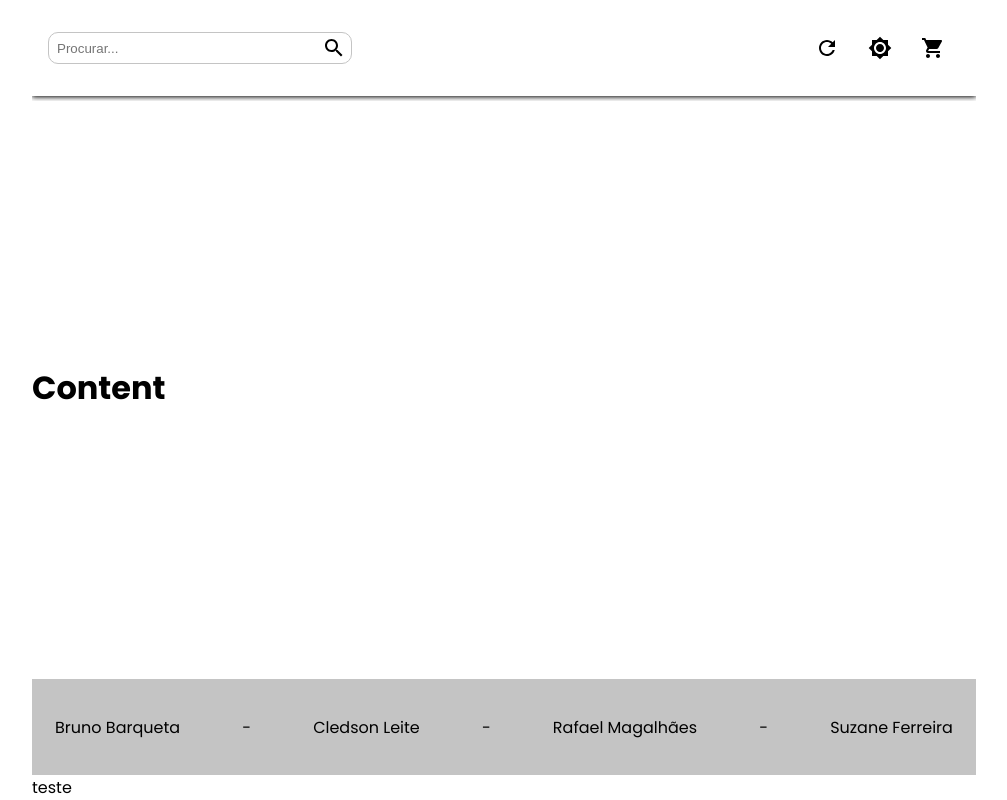
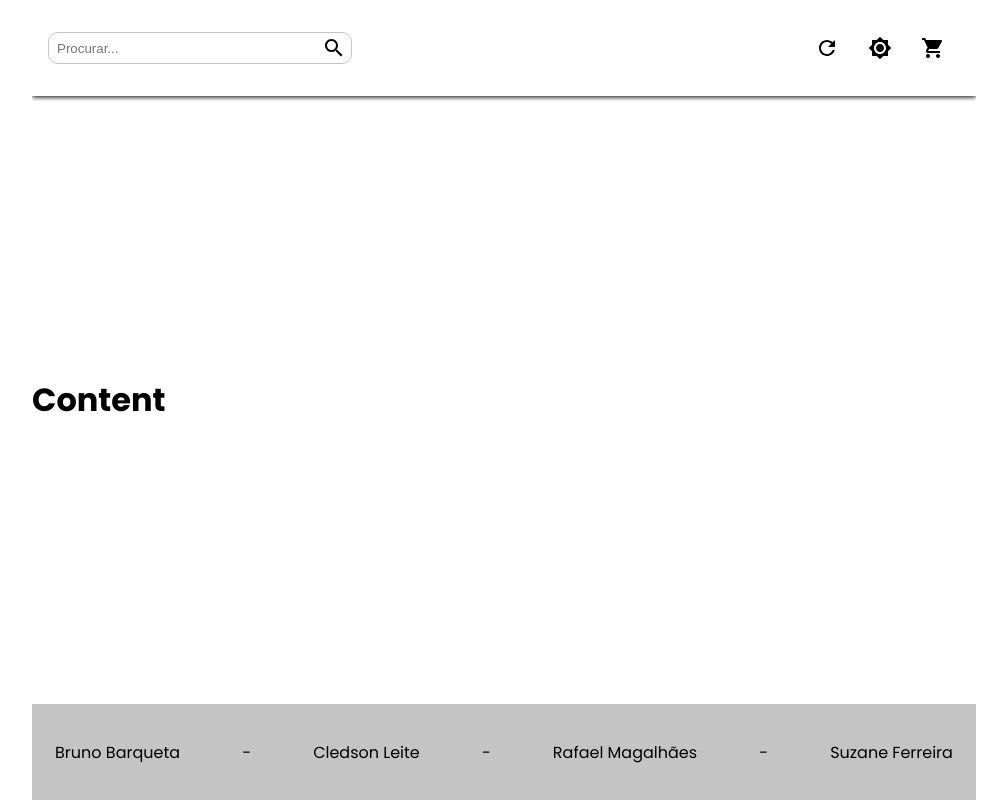
Before and after one commit to brunobarqueta/sala-8-bootcamp-cielo, a React (Vite) app: page / in a window 1280 px wide. Shown: the whole page, without its empty margins (136-1143 px from the left). Built offline with nearby package versions, Linux system fonts and the light colour scheme.

Commit message:
Fix: "teste" removed from Footer.

```diff
--- a/src/components/Footer/Footer.jsx
+++ b/src/components/Footer/Footer.jsx
@@ -21,7 +21,6 @@ const Footer = () => {
                 );
               })}
             </footer>
-            <span>teste</span>
           </FooterStyles>
         </>
     );
```
